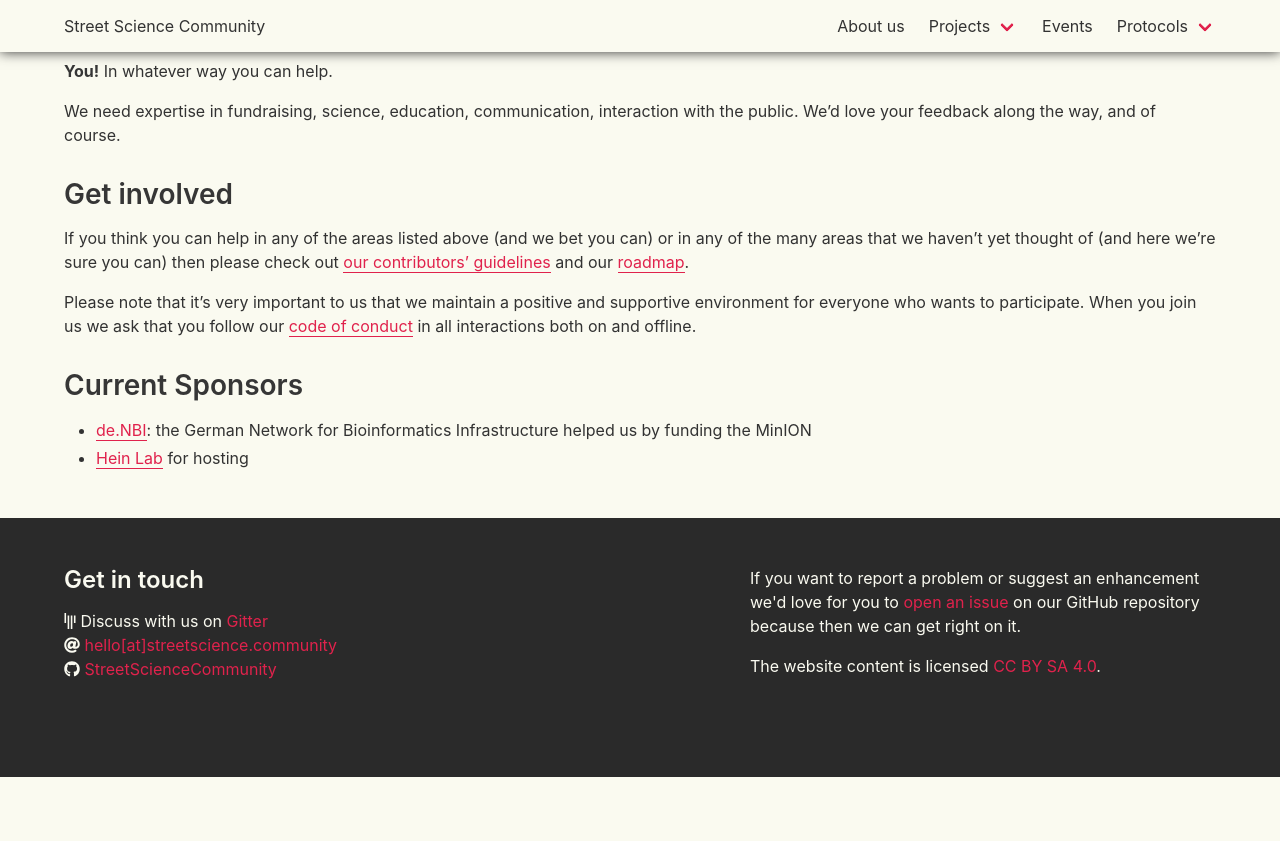
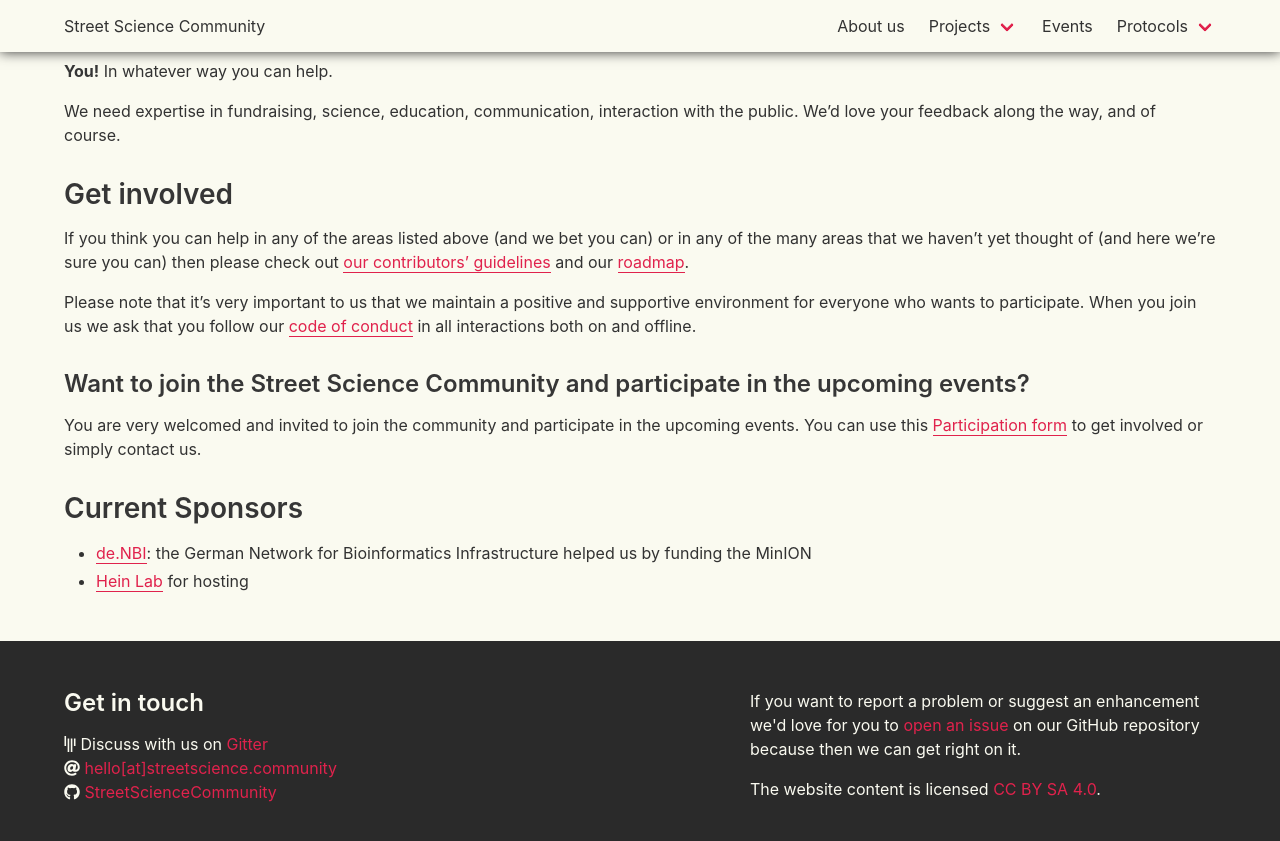
Before and after one commit to StreetScienceCommunity/StreetScienceCommunity.github.io, a Jekyll site: the page built from about.md, in a window 1280 px wide and 900 px high, scrolled down 2908 px. Shown: the top 841 px of the window. Built offline with Jekyll 4.4.1, drawn with Linux system fonts in a browser that asks for light colours; nearby versions of some CDN libraries; before the commit the page ends 3685 px from its top, so only the background shows below that.

Commit message:
Contact form

```diff
--- a/about.md
+++ b/about.md
@@ -90,6 +90,11 @@ supportive environment for everyone who wants to participate. When you join us
 we ask that you follow our [code of conduct]({{ site.github.repository_url
 }}/blob/master/CODE_OF_CONDUCT.md) in all interactions both on and offline.
 
+### Want to join the Street Science Community and participate in the upcoming events?
+
+You are very welcomed and invited to join the community and participate in the upcoming events. You can use this [Participation form](https://docs.google.com/forms/d/e/1FAIpQLScNgEDWoftccrUHXhsAOgLCFiG1FAQzQxsSW44uDTrEKwZ7_A/viewform)
+to get involved or simply contact us.
+
 ## Current Sponsors
 
 - [de.NBI](https://www.denbi.de/): the German Network for Bioinformatics
```
